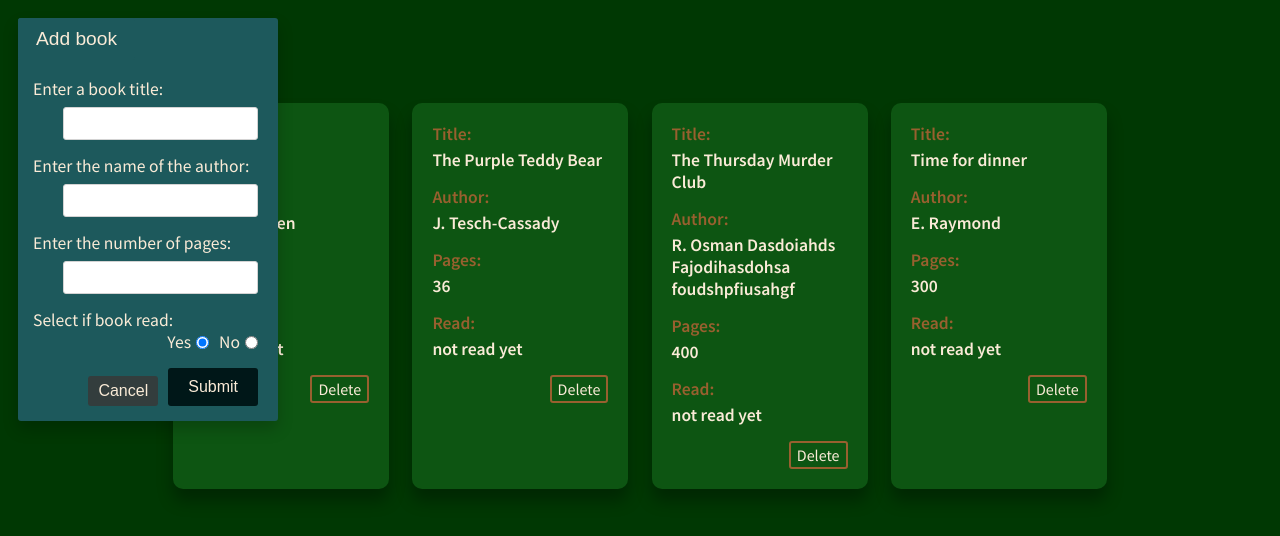
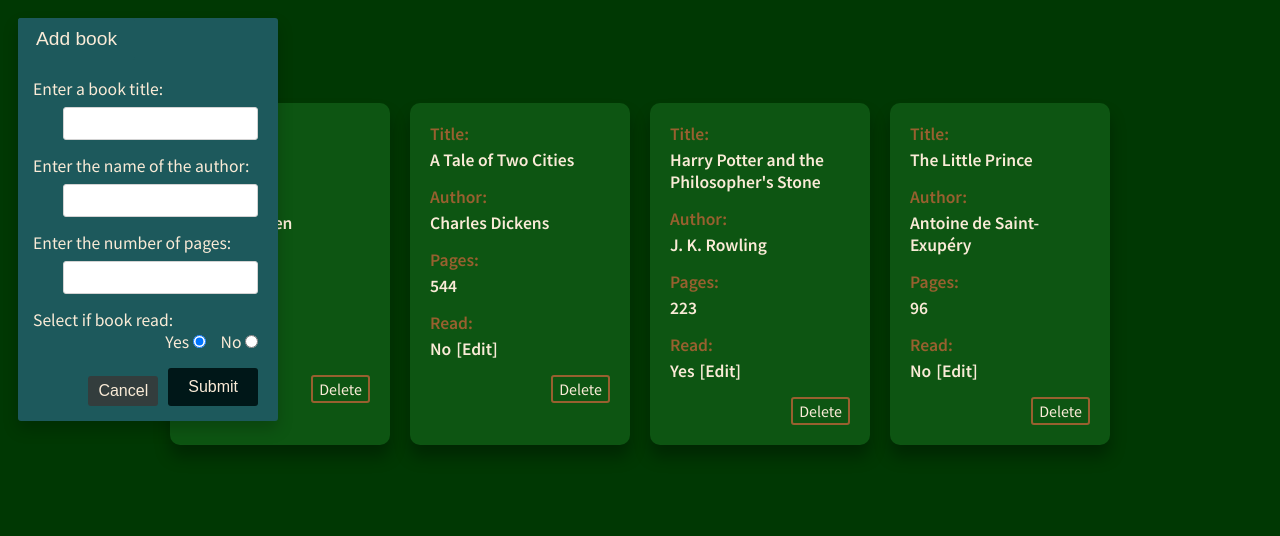
Before and after one commit to DorukEmre/Library, a plain HTML site: page index.html in a window 1280 px wide. Both pictures are taken after a click on the button "Add book". Drawn offline with Linux system fonts and the light colour scheme.

Commit message:
Edit "read status" function added

```diff
--- a/index.html
+++ b/index.html
@@ -16,9 +16,9 @@
 <body>
     <header>
 
-        <button class="add-button">Add book</button>
+        <button class="add-book-button">Add book</button>
 
-        <section class="add-form">
+        <section class="add-form-section">
             <form action="" id="add-book">
                 <label>Enter a book title:
                     <input type="text" name="form-title" id="form-title" required></label>
@@ -26,17 +26,17 @@
                     <input type="text" name="form-author" id="form-author" required></label>
                 <label>Enter the number of pages:
                     <input type="number" name="form-pages" id="form-pages" pattern="[0-9]" required></label>
-                <label>
+                <section>
                     <p>Select if book read: </p>
-                    <div>
+                    <label>
                         <span>Yes </span>
-                        <input type="radio" name="form-read" id="form-read" value="Yes" checked>
-                    </div>
-                    <div>
+                        <input type="radio" name="form-read" id="form-read-yes" value="Yes" checked>
+                    </label>
+                    <label>
                         <span>No </span>
-                        <input type="radio" name="form-read" id="form-read" value="No">
-                    </div>
-                </label>
+                        <input type="radio" name="form-read" id="form-read-no" value="No">
+                    </label>
+                </section>
                 <div>
                     <button class="cancel" type="button">Cancel</button>
                     <button class="submit" type="submit">Submit</button>
--- a/main.js
+++ b/main.js
@@ -12,7 +12,10 @@ function addBookToLibrary(title, author, pages, read, ref) {
     myLibrary.push(new Book(title, author, pages, read, ref))
 }
 
-function createNewCard(refNumber) {
+function displayBook(refNumber) {
+    // Find index number in the array based on ref Number
+    const itemToAdd = myLibrary.find(item => item.ref === refNumber);
+    const arrayNumber = myLibrary.indexOf(itemToAdd);
 
     const section = document.createElement('section');
     section.className = `card`;
@@ -20,21 +23,24 @@ function createNewCard(refNumber) {
 
     const pTitle =  document.createElement('p');
     pTitle.textContent = "Title: ";
-    pModTitle =  document.createElement('p');
+    const pModTitle =  document.createElement('p');
     pModTitle.className = 'title';
     const pAuthor =  document.createElement('p');
     pAuthor.textContent = "Author: "
-    pModAuthor =  document.createElement('p');
+    const pModAuthor =  document.createElement('p');
     pModAuthor.className = 'author';
     const pPages =  document.createElement('p');
     pPages.textContent = "Pages: "
-    pModPages =  document.createElement('p');
+    const pModPages =  document.createElement('p');
     pModPages.className = 'pages';
     const pRead =  document.createElement('p');
     pRead.textContent = "Read: "
-    pModRead =  document.createElement('p');
+    const pModRead =  document.createElement('p');
     pModRead.className = 'read';
-    pDelete =  document.createElement('p');
+    const pEdit =  document.createElement('p');
+    pEdit.className = 'edit';
+    pEdit.textContent = "[Edit]"
+    const pDelete =  document.createElement('p');
     pDelete.className = `delete`;
     pDelete.textContent = "Delete"
 
@@ -49,32 +55,29 @@ function createNewCard(refNumber) {
     section.appendChild(pModPages);
     section.appendChild(pRead);
     section.appendChild(pModRead);
+    section.appendChild(pEdit);
     section.appendChild(pDelete);
+
+    pModTitle.textContent = myLibrary[arrayNumber].title;
+    pModAuthor.textContent = myLibrary[arrayNumber].author;
+    pModPages.textContent = myLibrary[arrayNumber].pages;
+    pModRead.textContent = myLibrary[arrayNumber].read;
 
     // EventListener to delete card added when card is created
     const deleteButton = section.querySelector(".delete");
     deleteButton.addEventListener("click", function(e) {
             deleteCard(parseInt(deleteButton.parentElement.dataset.ref));
         })
+    // EventListener to edit card read status
+    const edit = section.querySelector(".edit");
+    edit.addEventListener("click", function(e) {
+        editReadStatus(parseInt(edit.parentElement.dataset.ref));
+    })
 }
 
-function fillCard(arrayNumber) {
-    pModTitle.textContent = myLibrary[arrayNumber].title;
-    pModAuthor.textContent = myLibrary[arrayNumber].author;
-    pModPages.textContent = myLibrary[arrayNumber].pages;
-    pModRead.textContent = myLibrary[arrayNumber].read;
-}
-
-function displayBook(refNumber) {
-    // Finds index number in the array based on ref Number
-    let itemToAdd = myLibrary.find(item => item.ref === refNumber);
-    let arrayNumber = myLibrary.indexOf(itemToAdd);
-    createNewCard(refNumber);
-    fillCard(arrayNumber);
-}
 
 function displayAddBookForm() {
-    const addForm = document.querySelector('.add-form');
+    const addForm = document.querySelector('.add-form-section');
     addForm.classList.add("popup")
 }
 function hideAddBookForm() {
@@ -84,8 +87,6 @@ function hideAddBookForm() {
 }
 
 function userAddBook(title, author, pages, read) {
-    console.log("Submit button clicked");
-
     const form = document.getElementById('add-book');
     const titleInput = form.elements['form-title']
     const authorInput = form.elements['form-author']
@@ -101,22 +102,33 @@ function userAddBook(title, author, pages, read) {
     addBookToLibrary(titleInput.value, authorInput.value, pagesInput.value, readInput.value, refNumberOfNewBook);
     displayBook(refNumberOfNewBook);
     hideAddBookForm();
-    console.table(myLibrary)
 }
 
+function editReadStatus(refNumber) {
+    const itemToEdit = myLibrary.find(item => item.ref === refNumber);
+    const arrayNumber = myLibrary.indexOf(itemToEdit);
+
+    if (myLibrary[arrayNumber].read === "Yes") {
+        myLibrary[arrayNumber].read = "No"
+    } else if (myLibrary[arrayNumber].read === "No") {
+        myLibrary[arrayNumber].read = "Yes"
+    }
+
+    const cardToEdit = document.querySelector(`[data-ref="${refNumber}"]`);
+    const pModReadToEdit = cardToEdit.querySelector(".read");
+    pModReadToEdit.textContent = myLibrary[arrayNumber].read;
+}
 
 function deleteCard(refNumber) {
-    console.log(`delete ref ${refNumber}`)
-
-    let itemToDelete = myLibrary.find(item => item.ref === refNumber);
-    let arrayNumber = myLibrary.indexOf(itemToDelete);
+    const itemToDelete = myLibrary.find(item => item.ref === refNumber);
+    const arrayNumber = myLibrary.indexOf(itemToDelete);
     myLibrary.splice(arrayNumber, 1)
 
     const cardToDelete = document.querySelector(`[data-ref="${refNumber}"]`);
     cardToDelete.remove();
 }
 
-document.querySelector(".add-button").addEventListener("click", displayAddBookForm);
+document.querySelector(".add-book-button").addEventListener("click", displayAddBookForm);
 document.querySelector(".cancel").addEventListener("click", hideAddBookForm);
 document.querySelector(".submit").addEventListener("click", userAddBook);
 
@@ -127,13 +139,11 @@ form.addEventListener('submit', function(e) {
     e.preventDefault();
   });
 
-
-
 // demo books
-addBookToLibrary('The Hobbit', 'J.R.R. Tolkien', '295', 'not read yet', 0)
-addBookToLibrary('The Purple Teddy Bear', 'J. Tesch-Cassady', '36', 'not read yet', 1)
-addBookToLibrary('The Thursday Murder Club', 'R. Osman Dasdoiahds Fajodihasdohsa foudshpfiusahgf', '400', 'not read yet', 2)
-addBookToLibrary('Time for dinner', 'E. Raymond', '300', 'not read yet', 3)
+addBookToLibrary('The Hobbit', 'J.R.R. Tolkien', '310', 'No', 0)
+addBookToLibrary('A Tale of Two Cities', 'Charles Dickens', '544', 'No', 1)
+addBookToLibrary('Harry Potter and the Philosopher\'s Stone', 'J. K. Rowling', '223', 'Yes', 2)
+addBookToLibrary('The Little Prince', 'Antoine de Saint-Exupéry', '96', 'No', 3)
 
 function displayLibrary() {
     for (let i = 0; i < myLibrary.length; i++) {
--- a/style.css
+++ b/style.css
@@ -25,7 +25,7 @@ header > button {
     position: absolute;
 }
 
-header .add-form {
+header .add-form-section {
     display: block;
     width: 260px;
     padding: 60px 20px 15px 15px;
@@ -44,18 +44,18 @@ header .popup {
     box-shadow: 0px 8px 16px 0px rgba(0,0,0,0.2);
 }
 
-.add-form form {
+.add-form-section form {
     display: flex;
     height: fit-content;
     flex-direction: column;
     justify-content: space-between;
 }
-.add-form div {
+.add-form-section div {
     display: flex;
     align-items: flex-end;
     justify-content: flex-end;
 }
-.add-form .cancel {
+.add-form-section .cancel {
     background: #333d3d;
     color: antiquewhite;
     width: fit-content;
@@ -65,7 +65,10 @@ header .popup {
     padding: 6px 10px;
     margin-right: 10px;
 }
-.add-form .submit {
+.add-form-section .cancel:hover {
+    background: #546464;
+}
+.add-form-section .submit {
     background: #001718;
     color: antiquewhite;
     width: fit-content;
@@ -75,7 +78,10 @@ header .popup {
     padding: 10px 20px;
     align-self: flex-end;
 }
-.add-form input {
+.add-form-section .submit:hover {
+    background: #123638;
+}
+.add-form-section input {
     max-width: 200px;
     display: block;
     padding: 8px;
@@ -83,23 +89,23 @@ header .popup {
     border: 1px solid lightgray;
     border-radius: 3px;
 }
-.add-form label:last-of-type {
+.add-form-section section {
     display: flex;
     flex-wrap: wrap;
     justify-content: flex-end;
-    column-gap: 10px;
+    column-gap: 15px;
 }
-.add-form label:last-of-type p {
+.add-form-section section p {
     flex: 0 0 100%;
     color: antiquewhite;
     font-weight: 400;
 }
-.add-form label:last-of-type div {
-    align-items: center;
+.add-form-section section label {
     margin: 0 0 15px;
 }
-.add-form label:last-of-type div input {
-    margin: 0 0 0 5px;
+.add-form-section section input {
+    display: inline-block;
+    margin: 0;
 }
 
 
@@ -107,7 +113,6 @@ header .popup {
     max-width: 980px;
     margin: 0 auto;
     padding: 20px;
-
 }
 .cards-container {
     width: 100%;
@@ -117,8 +122,8 @@ header .popup {
     gap: 20px;
 }
 .card {
-    flex: 0.2 0 auto;
-    width: 200px;
+    flex: 0.1 0 auto;
+    width: 220px;
     background: #0D5512;
     padding: 20px;
     border-radius: 10px;
@@ -148,7 +153,17 @@ p {
     color: #98602F;
     font-weight: 600;
 }
-.title, .author, .pages, .read {
+.title, .author, .pages, .read, .edit {
     margin: 4px 0 15px;
     color: antiquewhite;
 }
+.read, .edit {
+    display: inline-block;
+}
+.edit {
+    margin-left: 5px;
+}
+.edit:hover {
+    text-decoration: underline;
+    text-underline-offset: 2px;
+}
```
